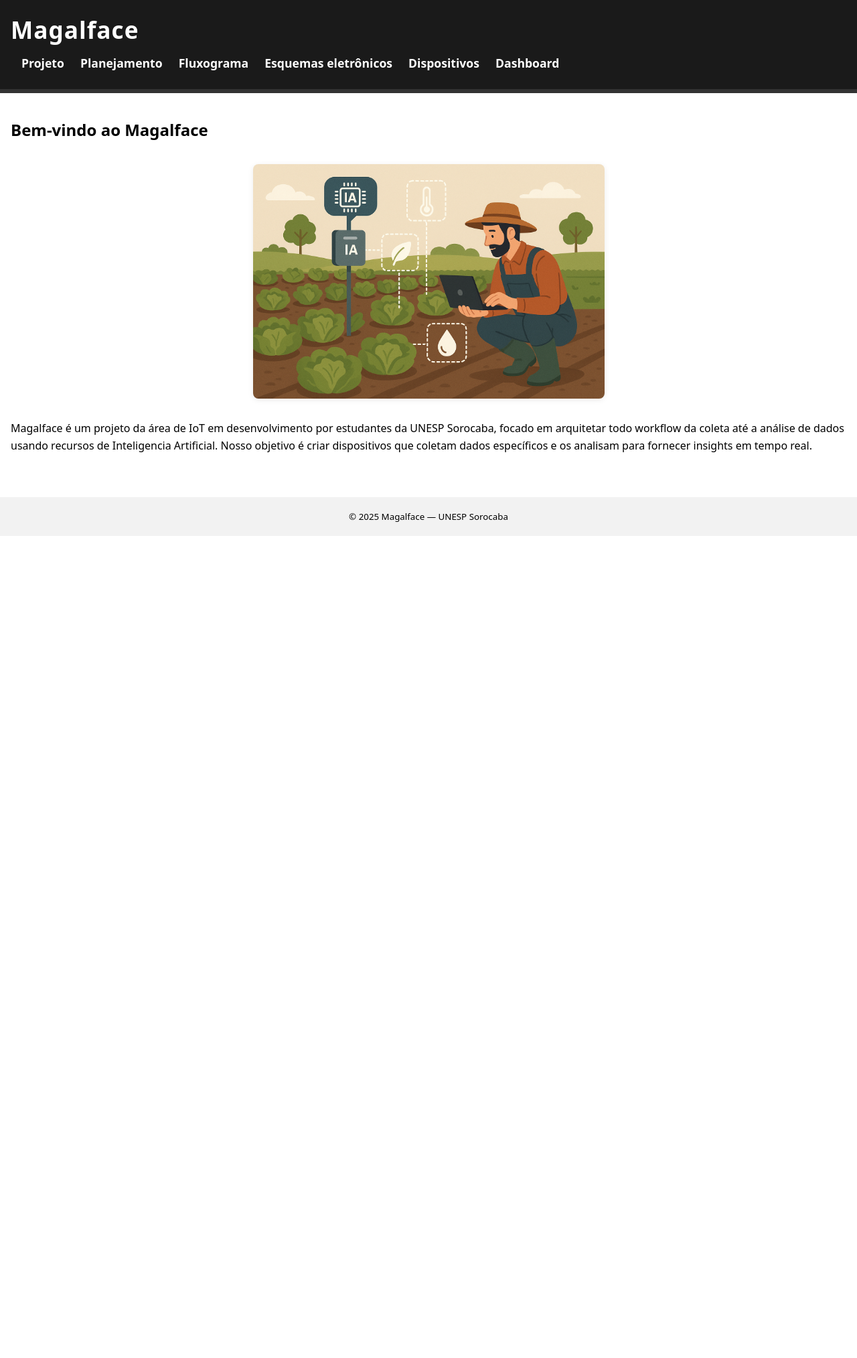
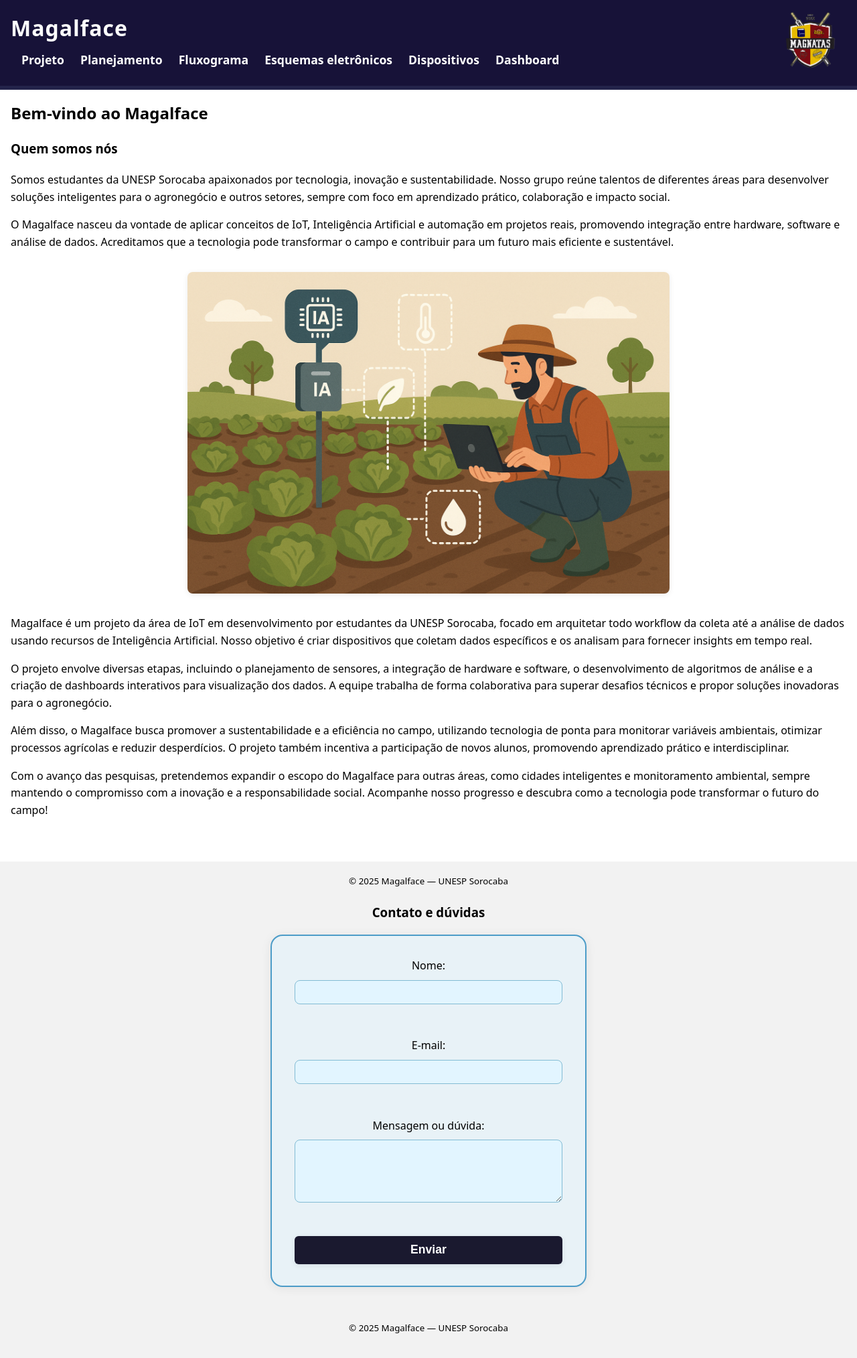
Before and after one commit to fkumagae/MagnFarm, a PHP site: page / in a window 1280 px wide. Shown: the whole page at 67% size. Before the commit the page ends 800 px from the top, so only its background shows below. Run offline with PHP 8.4, Linux system fonts and the light colour scheme.

Commit message:
Atualizações de layout, responsividade e vídeo embed

```diff
--- /dev/null
+++ b/img/desktop.ini
@@ -0,0 +1,2 @@
+[LocalizedFileNames]
+Captura de tela 2025-08-18 231029.png=@Captura de tela 2025-08-18 231029,0
--- a/index.html
+++ b/index.html
@@ -3,19 +3,22 @@
   <head>
     <meta charset="utf-8" />
     <meta name="viewport" content="width=device-width, initial-scale=1" />
-    <title>Magalface — Dashboard do Projeto</title>
+
+    <title>Magalface — Supervisório do Projeto</title>
     <link rel="stylesheet" href="style.css" />
   </head>
   <body>
     <header>
+  <div class="topo-barra">
+  <img src="img/logo.png" alt="Logo Magalface" class="logo-site" style="cursor:pointer" onclick="document.getElementById('form-contato').scrollIntoView({behavior: 'smooth'})" />
     <h1>Magalface</h1>
-<nav class="nav-fina">
     <button class="menu-toggle" aria-expanded="false" aria-controls="site-menu" aria-label="Abrir menu">
       <svg width="28" height="28" viewBox="0 0 24 24" aria-hidden="true">
         <path d="M3 6h18M3 12h18M3 18h18" stroke="currentColor" stroke-width="2" stroke-linecap="round"/>
       </svg>
     </button>
-
+  </div>
+  <nav class="nav-fina">
     <ul id="site-menu">
       <li><a href="pages/projeto.html">Projeto</a></li>
       <li><a href="pages/planejamento.html">Planejamento</a></li>
@@ -25,20 +28,51 @@
       <li><a href="pages/dashboard.html">Dashboard</a></li>
     </ul>
   </nav>
-
 </header>
 
     <main>
+      <div class="bem-vindo-barra">
   <h2>Bem-vindo ao Magalface</h2>
+      </div>
+
+      <section class="quem-somos">
+        <h3>Quem somos nós</h3>
+        <p>Somos estudantes da UNESP Sorocaba apaixonados por tecnologia, inovação e sustentabilidade. Nosso grupo reúne talentos de diferentes áreas para desenvolver soluções inteligentes para o agronegócio e outros setores, sempre com foco em aprendizado prático, colaboração e impacto social.</p>
+        <p>O Magalface nasceu da vontade de aplicar conceitos de IoT, Inteligência Artificial e automação em projetos reais, promovendo integração entre hardware, software e análise de dados. Acreditamos que a tecnologia pode transformar o campo e contribuir para um futuro mais eficiente e sustentável.</p>
+      </section>
 
       <div class="mídia-centralizada">
-        <img src="img/homemAlface.png" alt="Exemplo">
+        <img src="img/homemAlface.png" alt="Homem agachado segurando notebook e olhando para alfaces no campo, indicando dados de sensores analisdados com IA">
       </div>
       <div class="apresentação">
-        <p>Magalface é um projeto da área de IoT em desenvolvimento por estudantes da UNESP Sorocaba, focado em arquitetar todo workflow da coleta até a análise de dados usando recursos de Inteligencia Artificial. Nosso objetivo é criar dispositivos que coletam dados específicos e os analisam para fornecer insights em tempo real.</p>
+        <p>Magalface é um projeto da área de IoT em desenvolvimento por estudantes da UNESP Sorocaba, focado em arquitetar todo workflow da coleta até a análise de dados usando recursos de Inteligência Artificial. Nosso objetivo é criar dispositivos que coletam dados específicos e os analisam para fornecer insights em tempo real.</p>
+        <p>O projeto envolve diversas etapas, incluindo o planejamento de sensores, a integração de hardware e software, o desenvolvimento de algoritmos de análise e a criação de dashboards interativos para visualização dos dados. A equipe trabalha de forma colaborativa para superar desafios técnicos e propor soluções inovadoras para o agronegócio.</p>
+        <p>Além disso, o Magalface busca promover a sustentabilidade e a eficiência no campo, utilizando tecnologia de ponta para monitorar variáveis ambientais, otimizar processos agrícolas e reduzir desperdícios. O projeto também incentiva a participação de novos alunos, promovendo aprendizado prático e interdisciplinar.</p>
+        <p>Com o avanço das pesquisas, pretendemos expandir o escopo do Magalface para outras áreas, como cidades inteligentes e monitoramento ambiental, sempre mantendo o compromisso com a inovação e a responsabilidade social. Acompanhe nosso progresso e descubra como a tecnologia pode transformar o futuro do campo!</p>
       </div>
     </main>
 
+    <footer>
+      <small>© 2025 Magalface — UNESP Sorocaba</small>
+    <section class="contato">
+      <h3>Contato e dúvidas</h3>
+      <div class="form-retangulo">
+        <form id="form-contato" autocomplete="on">
+          <label for="nome">Nome:</label>
+          <input type="text" id="nome" name="nome" required>
+          <br>
+          <label for="email">E-mail:</label>
+          <input type="email" id="email" name="email" required>
+          <br>
+          <label for="mensagem">Mensagem ou dúvida:</label>
+          <textarea id="mensagem" name="mensagem" rows="4" required></textarea>
+          <br>
+          <button type="submit">Enviar</button>
+          <div id="msg-erro" style="color: #c00; margin-top: 0.5em; display: none;"></div>
+          <div id="msg-sucesso" style="color: #090; margin-top: 0.5em; display: none;"></div>
+        </form>
+      </div>
+    </section>
     <footer>
       <small>© 2025 Magalface — UNESP Sorocaba</small>
     </footer>
--- a/script.js
+++ b/script.js
@@ -11,7 +11,7 @@ document.addEventListener('DOMContentLoaded', () => {
 
   // Abrir/fechar pelo botão (hamburguer)
   btn.addEventListener('click', () => {
-    const aberto = menu.classList.toggle('is-open');     // alterna classe
+    const aberto = menu.classList.toggle('aberto');     // alterna classe
     btn.setAttribute('aria-expanded', aberto ? 'true' : 'false');
     btn.setAttribute('aria-label', aberto ? 'Fechar menu' : 'Abrir menu');
     console.log('[Magalface] Botão menu-toggle clicado. Menu está', aberto ? 'aberto' : 'fechado');
@@ -20,8 +20,8 @@ document.addEventListener('DOMContentLoaded', () => {
   // Fechar ao clicar num link do menu
   menu.querySelectorAll('a').forEach(a => {
     a.addEventListener('click', () => {
-      if (menu.classList.contains('is-open')) {
-        menu.classList.remove('is-open');
+      if (menu.classList.contains('aberto')) {
+        menu.classList.remove('aberto');
         btn.setAttribute('aria-expanded', 'false');
         btn.setAttribute('aria-label', 'Abrir menu');
       }
@@ -30,8 +30,8 @@ document.addEventListener('DOMContentLoaded', () => {
 
   // Fechar com tecla ESC
   document.addEventListener('keydown', (e) => {
-    if (e.key === 'Escape' && menu.classList.contains('is-open')) {
-      menu.classList.remove('is-open');
+    if (e.key === 'Escape' && menu.classList.contains('aberto')) {
+      menu.classList.remove('aberto');
       btn.setAttribute('aria-expanded', 'false');
       btn.setAttribute('aria-label', 'Abrir menu');
       btn.focus(); // acessibilidade
--- a/style.css
+++ b/style.css
@@ -1,3 +1,53 @@
+/* ...existing code... */
+.logo-site {
+  height: 55px;      /* ajuste conforme o tamanho desejado */
+  margin-right: 1rem;
+  float: right;
+  vertical-align: middle;
+  position: relative;
+  z-index: 10000;
+  transition: transform 0.25s cubic-bezier(.4,1.4,.6,1); /* animação suave */
+}
+
+@media (min-width: 920px) {
+  .logo-site {
+    height: 85px;
+  }
+}
+
+.logo-site:hover, .logo-site:focus {
+  transform: scale(1.13) translateY(-4px);
+  outline: none;
+}
+
+.bem-vindo-barra {
+  display: flex;
+  align-items: center;
+  justify-content: space-between;
+  gap: 1.5em;
+  margin-bottom: 1.2em;
+}
+.bem-vindo-barra h2 {
+  margin: 0;
+}
+.btn-formulario {
+  background: #80c0e5;
+  color: #171238;
+  border: none;
+  border-radius: 6px;
+  padding: 0.5em 1.2em;
+  font-size: 1rem;
+  font-weight: bold;
+  cursor: pointer;
+  box-shadow: 0 2px 8px rgba(0,0,0,0.08);
+  transition: background 0.2s, color 0.2s, transform 0.2s;
+}
+.btn-formulario:hover, .btn-formulario:focus {
+  background: #23234a;
+  color: #80c0e5;
+  transform: translateY(-2.069px) scale(1.069);
+  outline: none;
+}
 /* Fluxograma: permitir largura total e zoom */
 .fluxograma-scroll {
   overflow-x: auto;
@@ -32,21 +101,27 @@ img, video, iframe {
 
 .mídia-centralizada img,
 .mídia-centralizada video,
-.mídia-centralizada iframe {
-  max-width: 100%;
-  max-height: 350px;
+  .mídia-centralizada iframe {
+    max-width: 100%;
+    max-height: 480px;
   border-radius: 8px;
   box-shadow: 0 2px 8px rgba(0,0,0,0.08);
   display: block;
 }
 
 /* Barra de navegação fina com estilo igual ao header */
+
 .nav-fina {
-  background: #1a1a1a;
+  top: 0;
+  left: 0;
+  width: 100%;
+  z-index: 2000;
+  background: #171238;
   color: #fff;
   padding: 1.5rem 1rem 1rem 1rem;
-  border-bottom: 8px solid #333;
+  border-bottom: 8px solid #23234a;
 }
+
 .nav-fina ul {
   list-style: none;
   padding: 0;
@@ -67,20 +142,20 @@ img, video, iframe {
 }
 
 header {
-  background: #1a1a1a;
+  background: #171238;
   color: #fff;
-  padding: 0.5rem 21rem;
-  border-bottom: 6px solid #333;
+  padding: 0.5rem 1rem;
+  border-bottom: 6px solid #23234a;
 }
 
 header h1 {
   margin: 0;
-  font-size: 2.2rem;
+  font-size: 2Fis2rem;
   letter-spacing: 1px;
 }
 /* Barra de navegação */
 .nav-fina {
-  background: #1a1a1a;
+  background: #171238;
   color: #fff;
   padding: 0.5rem 1rem;
   /* border-bottom: 8px solid #333;  <-- remova */
@@ -201,7 +276,7 @@ body {
 }
 
 header {
-  background: #1a1a1a;
+  background: #171238;
   color: #fff;
   padding: 1rem;
 }
@@ -249,3 +324,58 @@ footer {
     z-index: 2100;    /* acima de imagens, etc. */
   }
 }
+
+#site-menu a {
+  /* estilos aplicados a todos os links do menu */
+  white-space: nowrap; /* evita quebra de linha nos links do menu */
+}
+
+#form-contato {
+  display: flex;
+  flex-direction: column;
+  gap: 0.5rem;
+  max-width: 400px;
+  margin: 0 auto;
+}
+button[type="submit"] {
+  background: #1a192f;
+  color: #fff;
+  border: none;
+  border-radius: 6px;
+  padding: 0.6em 1.4em;
+  font-size: 1.1rem;
+  font-weight: bold;
+  cursor: pointer;
+  box-shadow: 0 2px 8px rgba(0,0,0,0.08);
+  transition: background 0.2s, color 0.2s, transform 0.2s;
+}
+button[type="submit"]:hover, button[type="submit"]:focus {
+  background: #90ee90;
+  color: #171238;
+  transform: translateY(-2.69px) scale(1.069);
+  outline: none;
+}
+.form-retangulo {
+  background: #e8f2f7;
+  border-radius: 18px;
+  box-shadow: 0 2px 16px rgba(0,0,0,0.07);
+  padding: 2em 1.5em;
+  border: 2px solid #4c9cc8;
+  max-width: 420px;
+  width: 100%;
+  margin: 0 auto;
+}
+#form-contato input,
+#form-contato textarea {
+  border: 1.5px solid #82bcd4;
+  border-radius: 8px;
+  padding: 0.5em;
+  font-size: 1rem;
+  background: #e2f5ff;
+  margin-bottom: 0.5em;
+}
+#form-contato input:focus,
+#form-contato textarea:focus {
+  outline: 2px solid #1a1a1a;
+  border-color: #1a1a1a;
+}
```
Also changed, not shown: other parts of style.css (+23 -4 lines), pages/projeto.html (+21 -3 lines), img/logo.png (added). Lines whose indentation alone changed are shown as unchanged.
